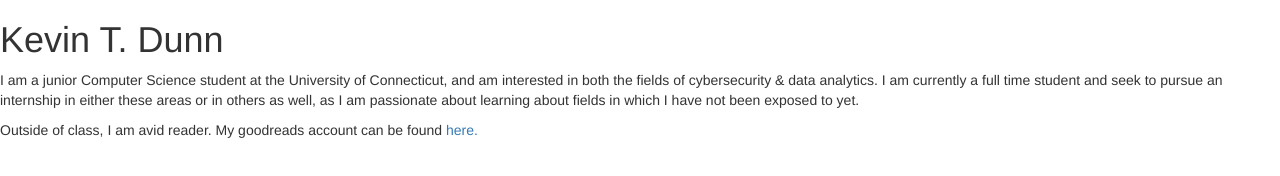
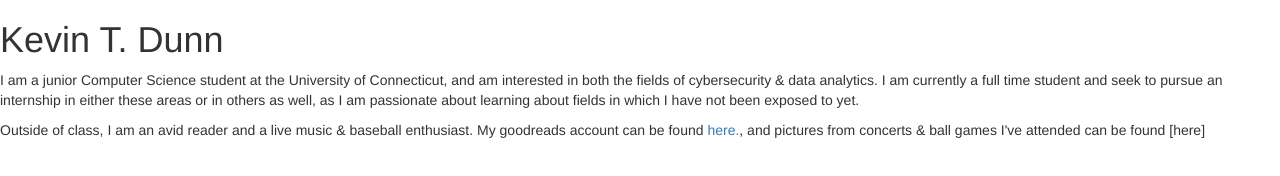
Before and after one commit to kevin-dunn/kevin-dunn.github.io, a plain HTML site: page index.html in a window 1280 px wide. Drawn offline with nearby package versions, Linux system fonts and the light colour scheme.

Commit message:
Fixed grammer, added more info

```diff
--- a/index.html
+++ b/index.html
@@ -8,7 +8,7 @@
   <body>
 <h1> Kevin T. Dunn </h1>
     <p> I am a junior Computer Science student at the University of Connecticut, and am interested in both the fields of cybersecurity & data analytics.  I am currently a full time student and seek to pursue an internship in either these areas or in others as well, as I am passionate about learning about fields in which I have not been exposed to yet. </p>
-<p>Outside of class, I am avid reader.  My goodreads account can be found <a href = "https://www.goodreads.com/user/show/58177316-kevin-dunn">here.</a> </p>
+<p>Outside of class, I am an  avid reader and a live music & baseball enthusiast.  My goodreads account can be found <a href = "https://www.goodreads.com/user/show/58177316-kevin-dunn">here.</a>, and pictures from concerts & ball games I've attended can be found [here]  </p>
   </body>
 
 
```
